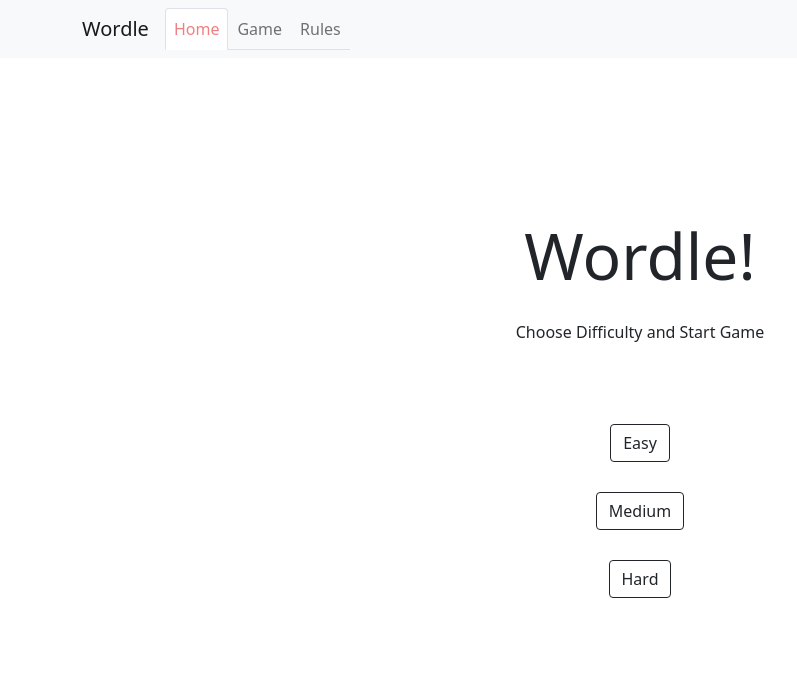
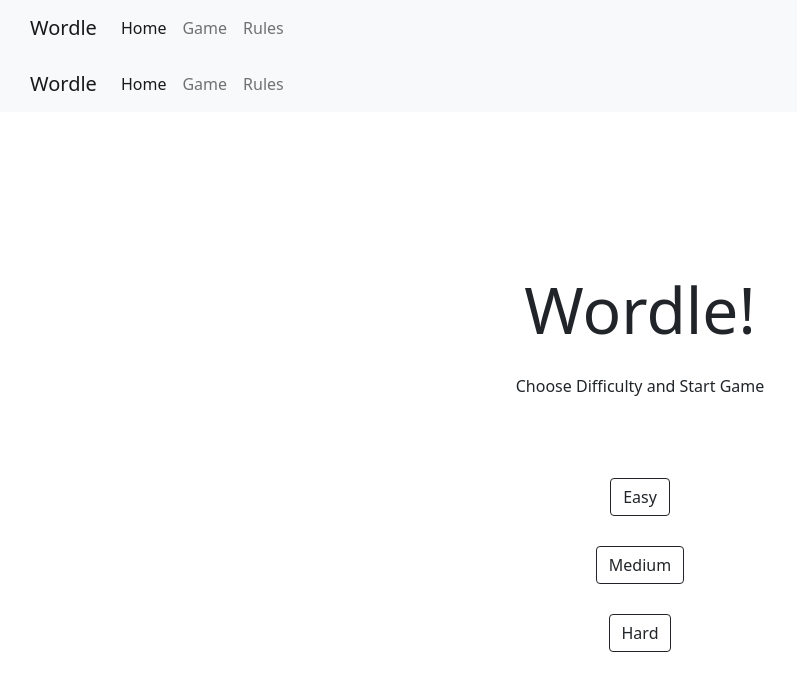
Before and after one commit to ruijiex/ruijie_xiao_lingya_hu_project2, a React (Create React App) app: page / in a window 1280 px wide. Shown: the top 690 px of the page, without its empty margins (0-797 px from the left). Built offline with nearby package versions, Linux system fonts and the light colour scheme.

Commit message:
Fix navigation routing active issue

```diff
--- a/package.json
+++ b/package.json
@@ -11,6 +11,7 @@
     "react-bootstrap": "^2.2.1",
     "react-dom": "^17.0.2",
     "react-redux": "^7.2.6",
+    "react-router-bootstrap": "^0.26.1",
     "react-router-dom": "^6.2.2",
     "react-scripts": "5.0.0",
     "redux": "^4.1.2",
--- a/src/components/App.js
+++ b/src/components/App.js
@@ -3,14 +3,16 @@ import Home from './Home';
 import Game from './Game';
 import Rules from './Rules';
 import { Route, Routes } from 'react-router-dom';
+import NavigationBar from './NavigationBar';
 
 export default function App() {
   return (
     <div className='App'>
+      <NavigationBar />
       <Routes>
-        <Route path='/' element={<Home />} />
-        <Route path='game/:difficulty' element={<Game />} />
-        <Route path='rules' element={<Rules />} />
+        <Route exact path='/' element={<Home />} />
+        <Route path='/game/:difficulty' element={<Game />} />
+        <Route path='/rules' element={<Rules />} />
       </Routes>
     </div>
   );
--- a/src/components/NavigationBar.js
+++ b/src/components/NavigationBar.js
@@ -1,55 +1,28 @@
 import React from 'react';
-import { useState } from 'react';
-import { Container, Nav, Navbar } from 'react-bootstrap';
+import { Nav, Navbar } from 'react-bootstrap';
 import { useSelector } from 'react-redux';
 import '../css/NavigationBar.css';
-
+import { LinkContainer } from 'react-router-bootstrap';
 export default function NavigationBar() {
   const stateDifficulty = useSelector((state) => state.changeDifficulty);
-  const [active, setActive] = useState('home');
 
   return (
     <Navbar bg='light' expand='lg'>
-      <Container>
-        <Navbar.Brand href='/'>Wordle</Navbar.Brand>
-        <Navbar.Toggle aria-controls='basic-navbar-nav' />
-        <Navbar.Collapse id='basic-navbar-nav'>
-          <Nav
-            variant='tabs'
-            className='me-auto'
-            activeKey={active}
-            onSelect={(chosen) => setActive(chosen)}
-          >
-            <Nav.Item>
-              <Nav.Link
-                eventKey='home'
-                href='/'
-                onSelect={(chosen) => setActive(chosen)}
-              >
-                Home
-              </Nav.Link>
-            </Nav.Item>
-            <Nav.Item>
-              <Nav.Link
-                eventKey='game'
-                href={'/game/' + stateDifficulty}
-                onSelect={(chosen) => setActive(chosen)}
-              >
-                Game
-              </Nav.Link>
-            </Nav.Item>
-            <Nav.Item>
-              <Nav.Link
-                eventKey='rules'
-                href='/rules'
-                onSelect={(chosen) => setActive(chosen)}
-              >
-                Rules
-              </Nav.Link>
-            </Nav.Item>
-          </Nav>
-        </Navbar.Collapse>
-      </Container>
+      <Navbar.Brand>Wordle</Navbar.Brand>
+      <Navbar.Toggle aria-controls='basic-navbar-nav' />
+      <Navbar.Collapse id='basic-navbar-nav'>
+        <Nav className='mr-auto'>
+          <LinkContainer to='/'>
+            <Nav.Link>Home</Nav.Link>
+          </LinkContainer>
+          <LinkContainer to={'/game/' + stateDifficulty}>
+            <Nav.Link>Game</Nav.Link>
+          </LinkContainer>
+          <LinkContainer to='/rules'>
+            <Nav.Link>Rules</Nav.Link>
+          </LinkContainer>
+        </Nav>
+      </Navbar.Collapse>
     </Navbar>
   );
 }
--- a/src/css/NavigationBar.css
+++ b/src/css/NavigationBar.css
@@ -1,3 +1,6 @@
 .nav-link.active {
-  color: lightcoral !important;
+  color: black;
 }
+.navbar {
+  padding-left: 30px;
+}
```
